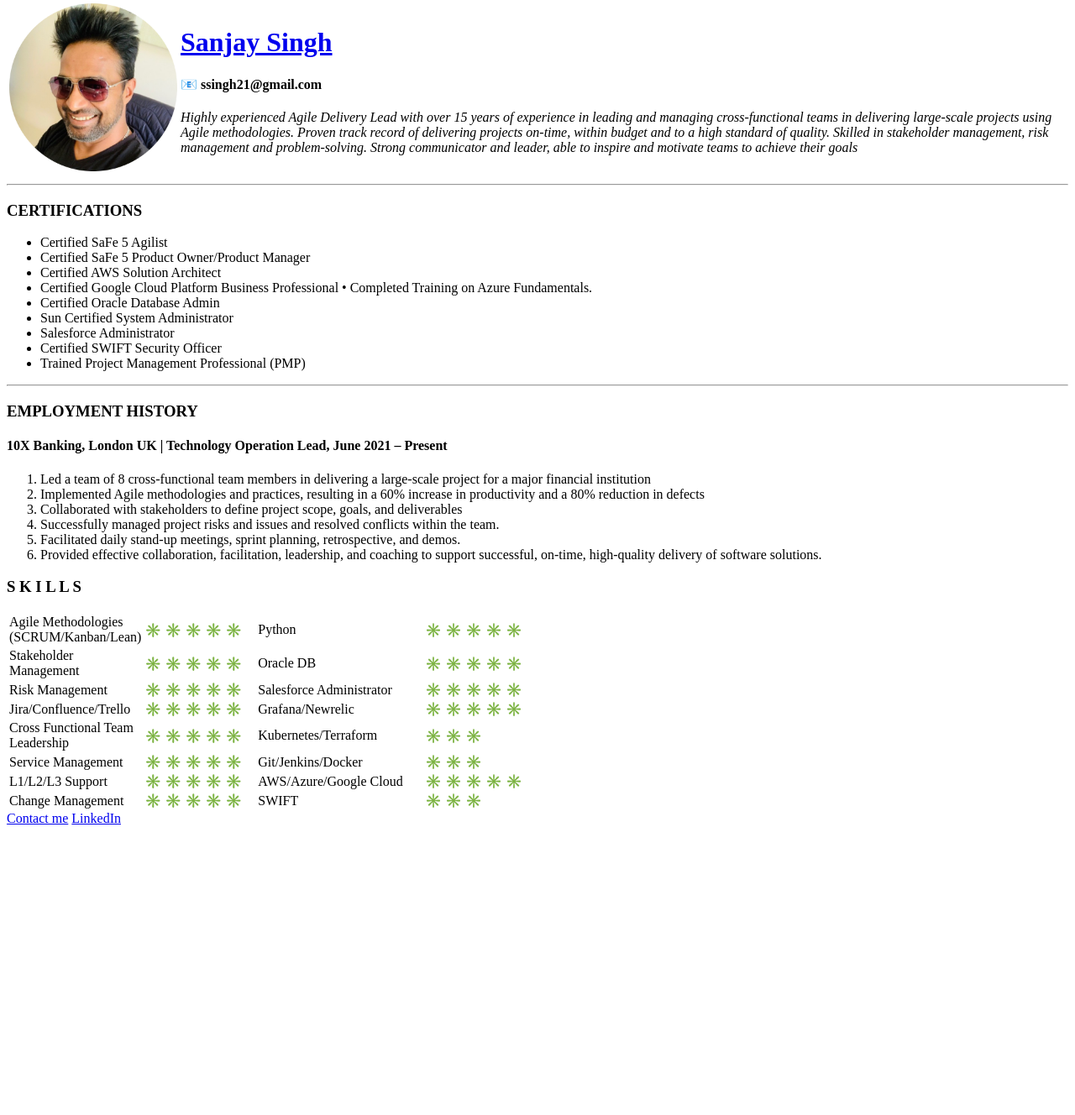
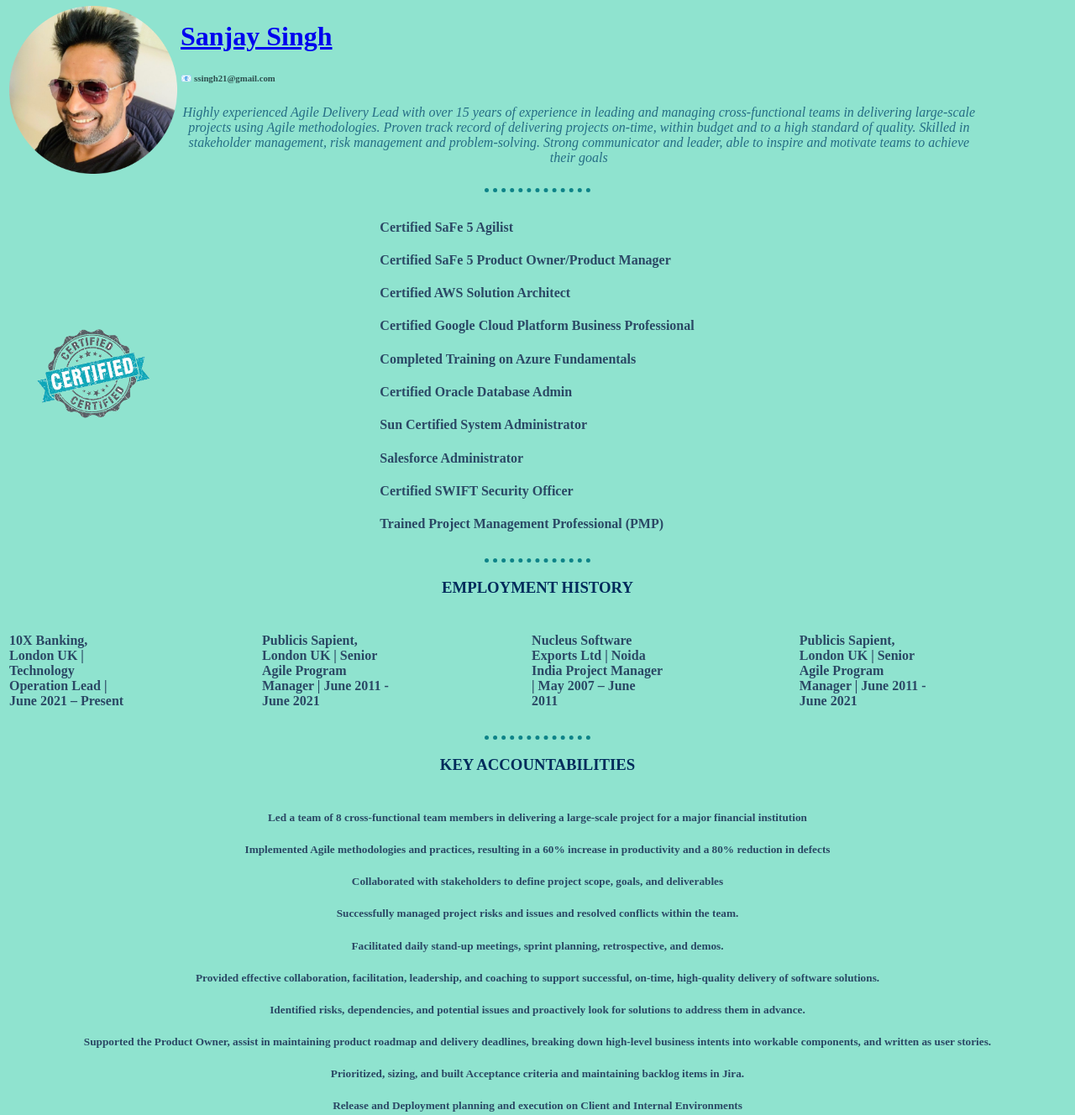
Before and after one commit to C3NJ00/cv, a plain HTML site: page index.html in a window 1280 px wide. Shown: the part 7-1335 px from the top of the page at 84% size. Before the commit the page ends 999 px from the top, so only its background shows below. Drawn offline with Linux system fonts and the light colour scheme; files that its build step writes are made by us from their sources.

Commit message:
Add files via upload

```diff
--- a/index.html
+++ b/index.html
@@ -3,6 +3,8 @@
 <head>
   <meta charset="UTF-8">
   <title>Sanjay Singh</title>
+  <link rel="stylesheet" href="css/styles.css">
+
 </head>
 <body>
     <table>
@@ -13,7 +15,7 @@
 
         <td>
           <h1><a href="https://www.linkedin.com/in/sanjay-singh-a0919818/">Sanjay Singh</a></h1>
-          <h4>📧 ssingh21@gmail.com</h4>
+          <h6>📧 ssingh21@gmail.com</h6>
           <p><em>Highly experienced Agile Delivery Lead with over 15 years of experience in leading and managing
             cross-functional teams in delivering large-scale projects using Agile methodologies.
             Proven track record of delivering projects on-time, within budget and to a high standard of quality.
@@ -27,81 +29,142 @@
 
 
   <hr>
-  <h3>CERTIFICATIONS</h3>
-  <ul>
-    <li>Certified SaFe 5 Agilist</li>
-    <li>Certified SaFe 5 Product Owner/Product Manager</li>
-    <li>Certified AWS Solution Architect</li>
-    <li>Certified Google Cloud Platform Business Professional • Completed Training on Azure Fundamentals.</li>
-    <li>Certified Oracle Database Admin</li>
-    <li>Sun Certified System Administrator</li>
-    <li>Salesforce Administrator</li>
-    <li>Certified SWIFT Security Officer</li>
-    <li>Trained Project Management Professional (PMP)</li>
-  </ul>
+
+    <table>
+      <tr>
+        <td>
+
+          <img src="cert.png", alt="CERTIFICATIONS" width="200" height="200" background-color: #CBE4DE;>
+        </td>
+
+        <td>
+          <h4>Certified SaFe 5 Agilist</h4>
+          <h4>Certified SaFe 5 Product Owner/Product Manager</h4>
+          <h4>Certified AWS Solution Architect</h4>
+          <h4>Certified Google Cloud Platform Business Professional
+          <h4>Completed Training on Azure Fundamentals</h4>
+          <h4>Certified Oracle Database Admin</h4>
+          <h4>Sun Certified System Administrator</h4>
+          <h4>Salesforce Administrator</h4>
+          <h4>Certified SWIFT Security Officer</h4>
+          <h4>Trained Project Management Professional (PMP)</h4>
+        </td>
+      </tr>
+
+
+
+
+    </table>
+
+
 
   <hr>
 
-  <h3>EMPLOYMENT HISTORY</h3>
-    <h4>10X Banking, London UK | Technology Operation Lead, June 2021 – Present</h4>
-    <ol>
-      <li>Led a team of 8 cross-functional team members in delivering a large-scale project for a major financial institution</li>
-      <li>Implemented Agile methodologies and practices, resulting in a 60% increase in productivity and a 80% reduction in defects</li>
-      <li>Collaborated with stakeholders to define project scope, goals, and deliverables</li>
-      <li>Successfully managed project risks and issues and resolved conflicts within the team.</li>
-      <li>Facilitated daily stand-up meetings, sprint planning, retrospective, and demos.</li>
-      <li>Provided effective collaboration, facilitation, leadership, and coaching to support successful, on-time, high-quality delivery of software solutions.</li>
-    </ol>
+    <table>
+      <tr>
+        <h3>EMPLOYMENT HISTORY</h3>
+        <td>
+          <h4>10X Banking, London UK | Technology Operation Lead | June 2021 – Present</h4>
+        </td>
+        <td>
+          <h4>Publicis Sapient, London UK | Senior Agile Program Manager | June 2011 - June 2021</h4>
+        </td>
+        <td>
+          <h4>Nucleus Software Exports Ltd | Noida India Project Manager | May 2007 – June 2011</h4>
+        </td>
+        <td>
+          <h4>Publicis Sapient, London UK | Senior Agile Program Manager | June 2011 - June 2021</h4>
+        </td>
+      </tr>
+    </table>
 
-  <h3>S K I L L S</h3>
+    <hr>
 
-  <table style="width:50%">
+    <table>
+      <tr>
+        <h3>KEY ACCOUNTABILITIES</h3>
+
+
+        <td>
+
+          <h5>Led a team of 8 cross-functional team members in delivering a large-scale project for a major financial institution</h5>
+          <h5>Implemented Agile methodologies and practices, resulting in a 60% increase in productivity and a 80% reduction in defects</h5>
+          <h5>Collaborated with stakeholders to define project scope, goals, and deliverables</h5>
+          <h5>Successfully managed project risks and issues and resolved conflicts within the team.</h5>
+          <h5>Facilitated daily stand-up meetings, sprint planning, retrospective, and demos.</h5>
+          <h5>Provided effective collaboration, facilitation, leadership, and coaching to support successful, on-time, high-quality delivery of software solutions.</h5>
+          <h5>Identified risks, dependencies, and potential issues and proactively look for solutions to address them in advance.</h5>
+          <h5>Supported the Product Owner, assist in maintaining product roadmap and delivery deadlines, breaking down high-level business intents into workable components, and written as user stories.</h5>
+          <h5>Prioritized, sizing, and built Acceptance criteria and maintaining backlog items in Jira.</h5>
+          <h5>Release and Deployment planning and execution on Client and Internal Environments</h5>
+          <h5>Defect/Issue/Problem Management. Drive Continuous Root Cause Analysis Cycle with Feature Team and Service Delivery Managers.</h5>
+          <h5>Delivery KPIs & OKRs Tracking and Reporting.</h5>
+          <h5>Service Health Monitoring using New Relic and Prometheus</h5>
+
+        </td>
+      </tr>
+    </table>
+
+
+<hr>
+  <table>
 
     <tbody>
+
+      <h3>S K I L L S</h3>
+
       <tr>
-        <td style="width:20%">Agile Methodologies (SCRUM/Kanban/Lean)</td>
+
+        <td>Agile Methodologies (SCRUM/Kanban/Lean)</td>
         <td>✳️ ✳️ ✳️ ✳️ ✳️</td>
         <td>Python </td>
         <td>✳️ ✳️ ✳️ ✳️ ✳️</td>
       </tr>
       <tr>
-        <td style="width:20%">Stakeholder Management</td>
+
+        <td>Stakeholder Management</td>
         <td>✳️ ✳️ ✳️ ✳️ ✳️</td>
         <td>Oracle DB</td>
         <td>✳️ ✳️ ✳️ ✳️ ✳️</td>
       </tr>
       <tr>
-        <td style="width:20%">Risk Management</td>
+
+        <td>Risk Management</td>
         <td>✳️ ✳️ ✳️ ✳️ ✳️</td>
         <td>Salesforce Administrator</td>
         <td>✳️ ✳️ ✳️ ✳️ ✳️</td>
       </tr>
       <tr>
-        <td style="width:20%">Jira/Confluence/Trello</td>
+
+        <td>Jira/Confluence/Trello</td>
         <td>✳️ ✳️ ✳️ ✳️ ✳️</td>
         <td>Grafana/Newrelic</td>
         <td>✳️ ✳️ ✳️ ✳️ ✳️</td>
       </tr>
       <tr>
-        <td style="width:20%">Cross Functional Team Leadership</td>
+
+        <td>Cross Functional Team Leadership</td>
         <td>✳️ ✳️ ✳️ ✳️ ✳️</td>
         <td>Kubernetes/Terraform</td>
         <td>✳️ ✳️ ✳️</td>
       </tr>
       <tr>
-        <td style="width:20%">Service Management</td>
+
+        <td>Service Management</td>
         <td>✳️ ✳️ ✳️ ✳️ ✳️</td>
         <td>Git/Jenkins/Docker</td>
         <td>✳️ ✳️ ✳️</td>
       </tr>
       <tr>
-        <td style="width:20%">L1/L2/L3 Support </td>
+
+        <td>L1/L2/L3 Support </td>
         <td>✳️ ✳️ ✳️ ✳️ ✳️</td>
         <td>AWS/Azure/Google Cloud</td>
         <td>✳️ ✳️ ✳️ ✳️ ✳️</td>
       </tr>
       <tr>
-        <td style="width:20%">Change Management </td>
+
+        <td>Change Management </td>
         <td>✳️ ✳️ ✳️ ✳️ ✳️</td>
         <td>SWIFT</td>
         <td>✳️ ✳️ ✳️</td>
--- /dev/null
+++ b/styles.css
@@ -0,0 +1,46 @@
+
+    body {
+      background-color: #8FE3CF;
+    }
+
+    hr {
+      border-color: #0E8388;
+      border-style:  dotted none none;
+      border-width: 5px;
+      width: 10%;
+    }
+
+    h3 {
+    color: #002B5B;
+    text-align: center;
+    }
+
+    h4 {
+    color: #2B4865;
+    text-align: left;
+    width: 50%;
+    }
+
+    h5 {
+    color: #2B4865;
+    text-align: center;
+    width: 100%;
+    }
+
+    p {
+    color: #256D85;
+    text-align: center;
+    width: 90%;
+    }
+
+    li {
+    color: #256D85;
+    text-align: center;
+    width: 100%;
+    }
+
+    table {
+    color: #2E4F4F;
+    text-align: left;
+    width: 100%;
+    }
```
Also changed, not shown: cert.png (added).
